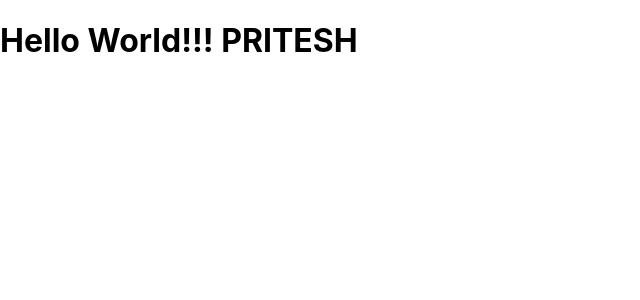
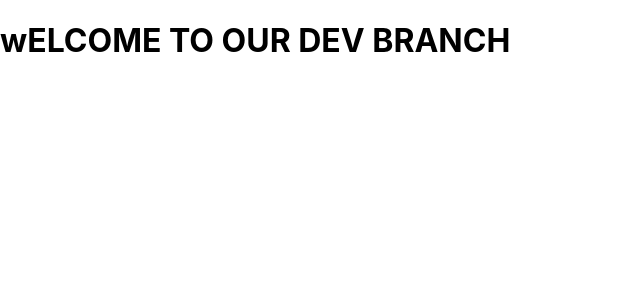
Before and after one commit to learndevopswithshubham/react-full, a React (Create React App) app: page / in a window 1280 px wide. Shown: the top 300 px of the page, without its empty margins (0-640 px from the left). Built offline with nearby package versions, Linux system fonts and the light colour scheme.

Commit message:
Update App.js

```diff
--- a/src/App.js
+++ b/src/App.js
@@ -3,7 +3,7 @@ import './App.css';
 
 function App() {
     return (
-        <h1> Hello World!!! PRITESH </h1>
+        <h1> wELCOME TO OUR DEV BRANCH </h1>
     );
 }
 
```
